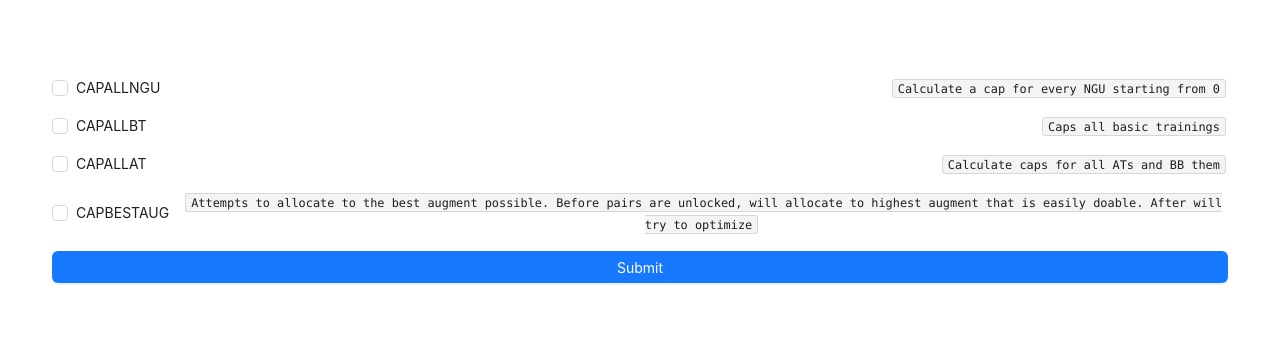
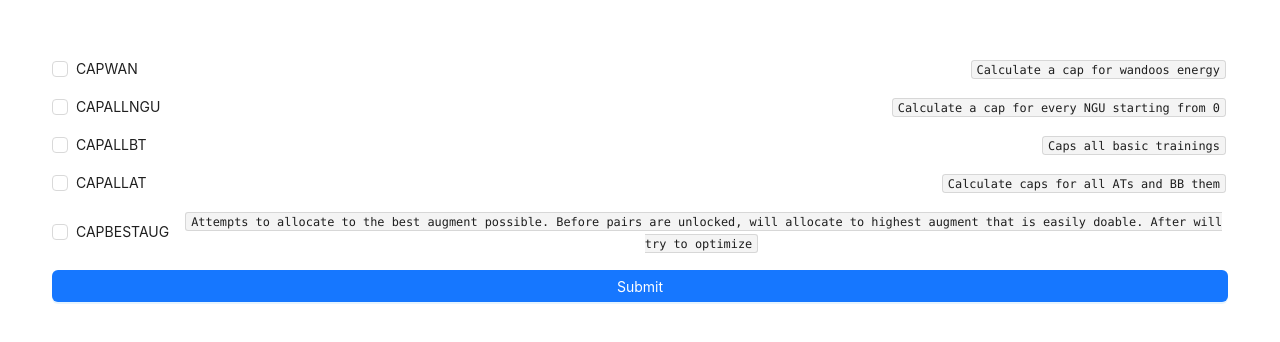
Before and after one commit to RdotSilva/TypeScript-React-Vite-NGU-Profile-Helper, a React (Vite) app: page / in a window 1280 px wide. Shown: the part 220-562 px from the top of the page. Built offline with nearby package versions, Linux system fonts and the light colour scheme.

Commit message:
Add form field for CAPWAN

```diff
--- a/src/components/CheckForm/CheckForm.tsx
+++ b/src/components/CheckForm/CheckForm.tsx
@@ -28,6 +28,13 @@ const CheckForm = () => {
   return (
     <form onSubmit={handleSubmit(onSubmit)}>
       <Flex gap="middle" vertical>
+        <CheckFormItem
+          name={EnergyCapFieldNames.CAPWAN}
+          description={EnergyCapFieldDescriptions.CAPWAN}
+          control={control}
+          defaultValue={defaultValues.CAPWAN}
+        />
+
         <CheckFormItem
           name={EnergyCapFieldNames.CAPALLNGU}
           description={EnergyCapFieldDescriptions.CAPALLNGU}
```
